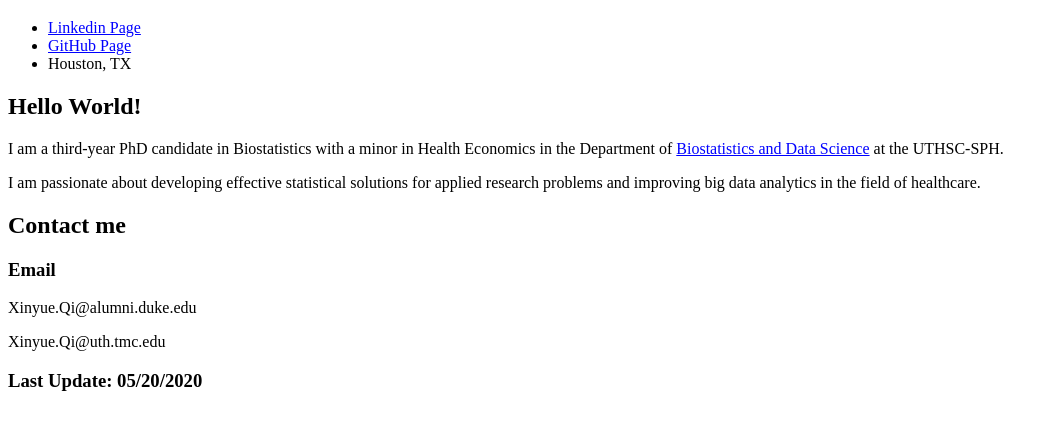
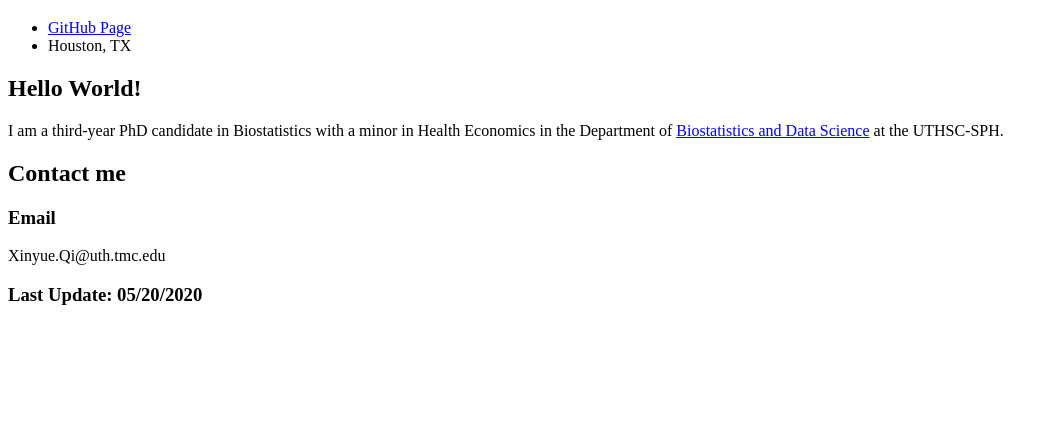
Before and after one commit to nancyqueen/nancyqueen.github.io, a plain HTML site: page index.html in a window 1280 px wide. Shown: the part 61-490 px from the top of the page, without its empty margins (0-1058 px from the left). Drawn offline with Linux system fonts and the light colour scheme.

Commit message:
Update index.html

```diff
--- a/index.html
+++ b/index.html
@@ -21,7 +21,7 @@
     <div class="header">
     <h1>Nancy Qi</h1>
       <ul>
-        <li><a href = "https://www.linkedin.com/in/xinyueqi/", target = "_blank">Linkedin Page</a></li>
+        <!-- <li><a href = "https://www.linkedin.com/in/xinyueqi/", target = "_blank">Linkedin Page</a></li> -->
         <li><a href = "https://github.com/nancyqueen/", target = "_blank">GitHub Page</a></li>
         <li>Houston, TX</li>
         <!-- <li>Hobbies</li> -->
@@ -33,14 +33,14 @@
     <h2>Hello World!</h2>
       <p>I am a third-year PhD candidate in Biostatistics with a minor in Health Economics in the Department of
         <a href="https://sph.uth.edu/divisions/biostatistics/">Biostatistics and Data Science</a> at the UTHSC-SPH.</p>
-      <p>I am passionate about developing effective statistical solutions for applied research problems and improving big data analytics in the field of healthcare. </p>
+      <!-- <p>I am passionate about developing effective statistical solutions for applied research problems and improving big data analytics in the field of healthcare. </p> -->
       <!-- <p>Currently seeking an 2018 summer internship in Biostatistics or Data Sciences.</p> -->
     </div>
 
     <div>
     <h2>Contact me</h2>
       <h3>Email</h3>
-          <p>Xinyue.Qi@alumni.duke.edu</p>
+          <!-- <p>Xinyue.Qi@alumni.duke.edu</p> -->
           <p>Xinyue.Qi@uth.tmc.edu</p>
      <!--  <h3>Phone</h3> -->
           <!-- <p>217-220-7519</p> -->
```
